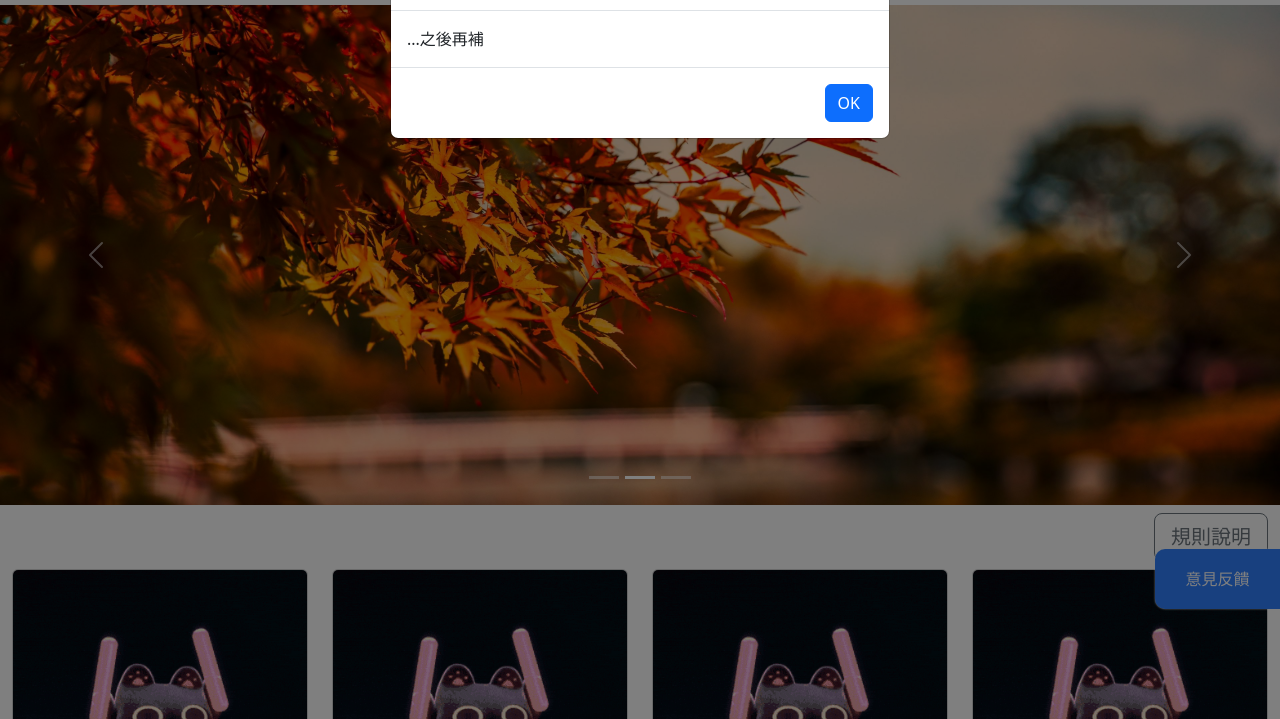
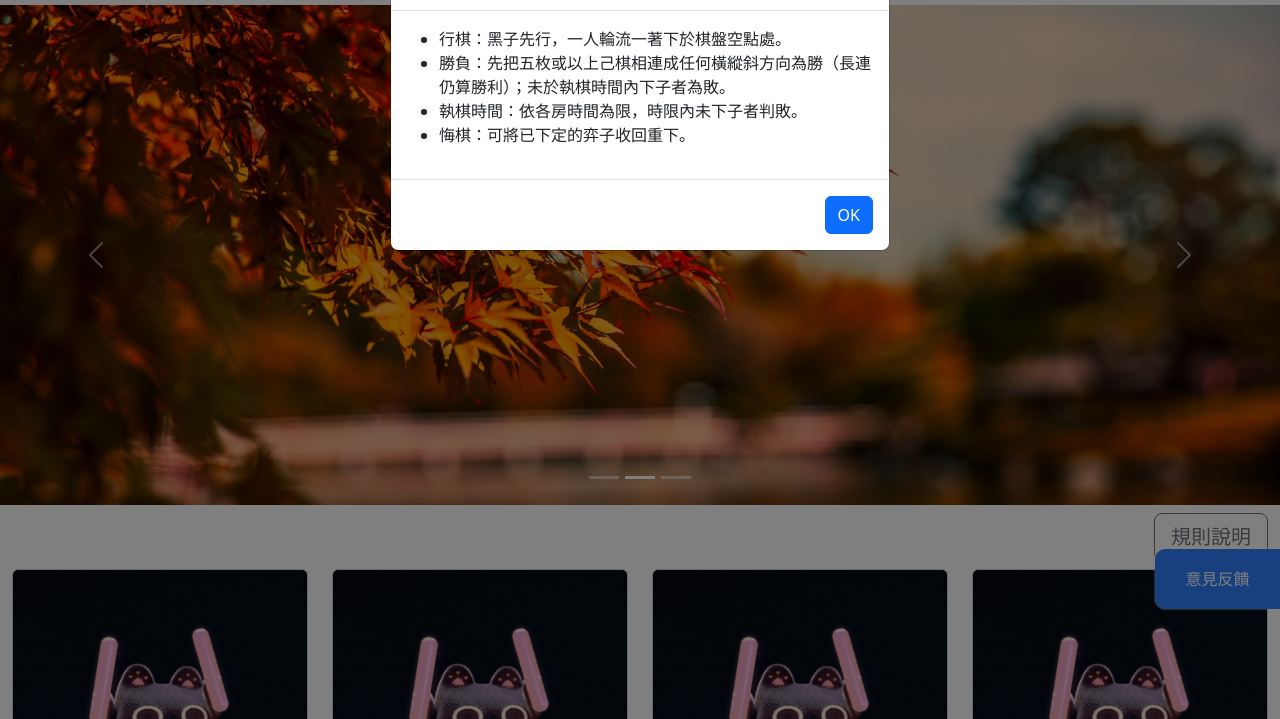
Before and after one commit to 3CupCat/project, a plain HTML site: page index.html in a window 1280 px wide. Both pictures are taken after a click on the button "規則說明". Shown: the part 81-800 px from the top of the page. Drawn offline with nearby package versions, Linux system fonts and the light colour scheme.

Commit message:
補充規則

```diff
--- a/index.html
+++ b/index.html
@@ -80,7 +80,12 @@
                         <button type="button" class="btn-close" data-bs-dismiss="modal" aria-label="Close"></button>
                     </div>
                     <div class="modal-body">
-                        ...之後再補
+                        <ul>
+                            <li>行棋：黑子先行，一人輪流一著下於棋盤空點處。</li>
+                            <li>勝負：先把五枚或以上己棋相連成任何橫縱斜方向為勝（長連仍算勝利）；未於執棋時間內下子者為敗。</li>
+                            <li>執棋時間：依各房時間為限，時限內未下子者判敗。</li>
+                            <li>悔棋：可將已下定的弈子收回重下。</li>
+                        </ul>
                     </div>
                     <div class="modal-footer">
                         <button type="button" class="btn btn-primary" data-bs-dismiss="modal">OK</button>
```
